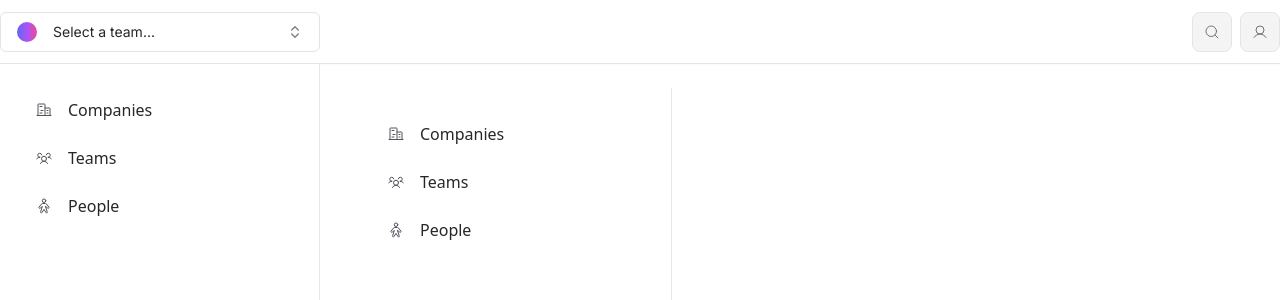
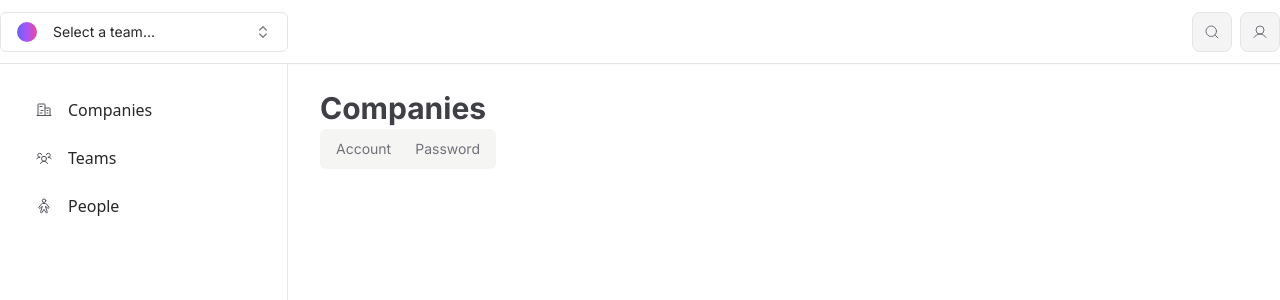
Before and after one commit to gabrielauzier/vite-playground, a React (Vite) app: page / in a window 1280 px wide. Shown: the top 300 px of the page. Built offline with nearby package versions, Linux system fonts and the light colour scheme.

Commit message:
patch: update some styles

```diff
--- a/package.json
+++ b/package.json
@@ -14,6 +14,7 @@
     "@radix-ui/react-dropdown-menu": "^2.0.6",
     "@radix-ui/react-popover": "^1.0.7",
     "@radix-ui/react-slot": "^1.0.2",
+    "@radix-ui/react-tabs": "^1.0.4",
     "class-variance-authority": "^0.7.0",
     "classnames": "^2.5.1",
     "clsx": "^2.1.0",
--- a/src/app.tsx
+++ b/src/app.tsx
@@ -1,12 +1,12 @@
 import './common/styles/global.css'
 
 import { RootLayout } from './common/presentation/layouts/root-layout'
-import { Sidebar } from './common/presentation/components/sidebar'
+import { CompaniesLayout } from './companies/presentation/layouts'
 
 function App() {
   return (
     <RootLayout>
-      <Sidebar></Sidebar>
+      <CompaniesLayout></CompaniesLayout>
     </RootLayout>
   )
 }
--- /dev/null
+++ b/src/companies/presentation/components/tabs.tsx
@@ -0,0 +1,16 @@
+import { Tabs } from '@/common/presentation/components'
+
+export function CompaniesTabs() {
+  return (
+    <Tabs.Root>
+      <Tabs.List>
+        <Tabs.Trigger value="account">Account</Tabs.Trigger>
+        <Tabs.Trigger value="password">Password</Tabs.Trigger>
+      </Tabs.List>
+      <Tabs.Content value="account">
+        Make changes to your account here.
+      </Tabs.Content>
+      <Tabs.Content value="password">Change your password here.</Tabs.Content>
+    </Tabs.Root>
+  )
+}
--- /dev/null
+++ b/src/companies/presentation/layouts/index.tsx
@@ -0,0 +1,14 @@
+import { Heading, Stack } from '@/common/presentation/components'
+import { CompaniesTabs } from '../components/tabs'
+
+export function CompaniesLayout() {
+  return (
+    <Stack>
+      <Heading size="lg">Companies</Heading>
+
+      <Stack>
+        <CompaniesTabs />
+      </Stack>
+    </Stack>
+  )
+}
--- a/tailwind.config.js
+++ b/tailwind.config.js
@@ -18,10 +18,10 @@ module.exports = {
     },
     extend: {
       width: {
-        sidebar: '20rem',
+        sidebar: '18rem',
       },
       maxWidth: {
-        sidebar: '20rem',
+        sidebar: '18rem',
       },
       keyframes: {
         'accordion-down': {
```
Also changed, not shown: 1 other file (tests, documents, lock files or other folders).
